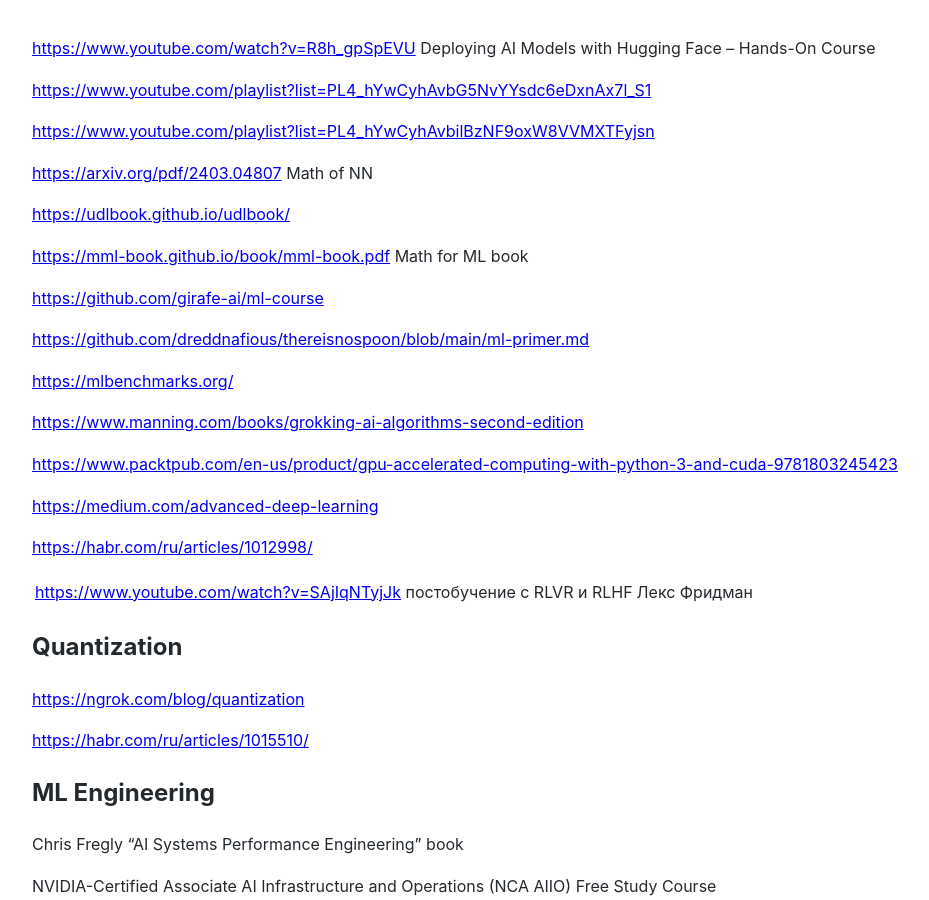
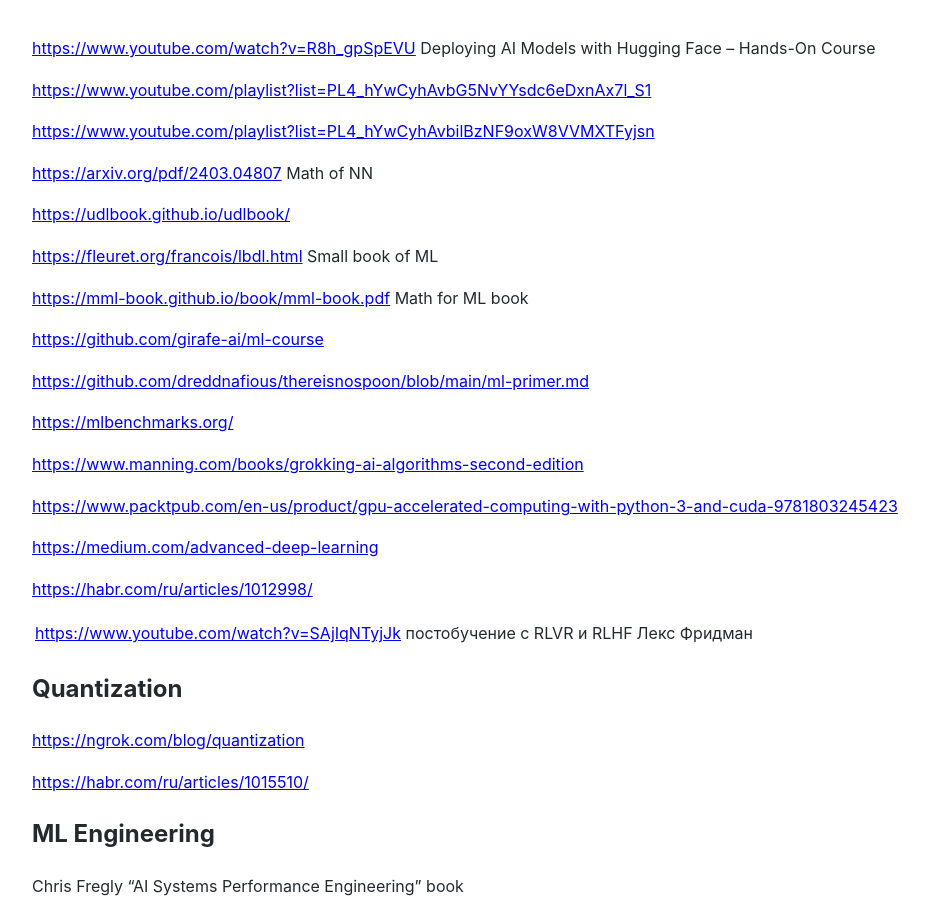
Before and after one commit to Michael-Lubinsky/michael-lubinsky.github.com, a Jekyll site: the page built from ml/mamba.md, in a window 1280 px wide and 900 px high. Shown: the whole window, without its empty margins (158-1087 px from the left). Built offline with Jekyll 4.4.1, drawn with Linux system fonts in a browser that asks for light colours; our own code applies the rules of GitHub Pages for plain Markdown files.

Commit message:
Update mamba.md

```diff
--- a/ml/mamba.md
+++ b/ml/mamba.md
@@ -10,6 +10,7 @@
 
 <https://udlbook.github.io/udlbook/>
 
+<https://fleuret.org/francois/lbdl.html> Small book of ML
 
 <https://mml-book.github.io/book/mml-book.pdf>  Math for ML book
 
```
